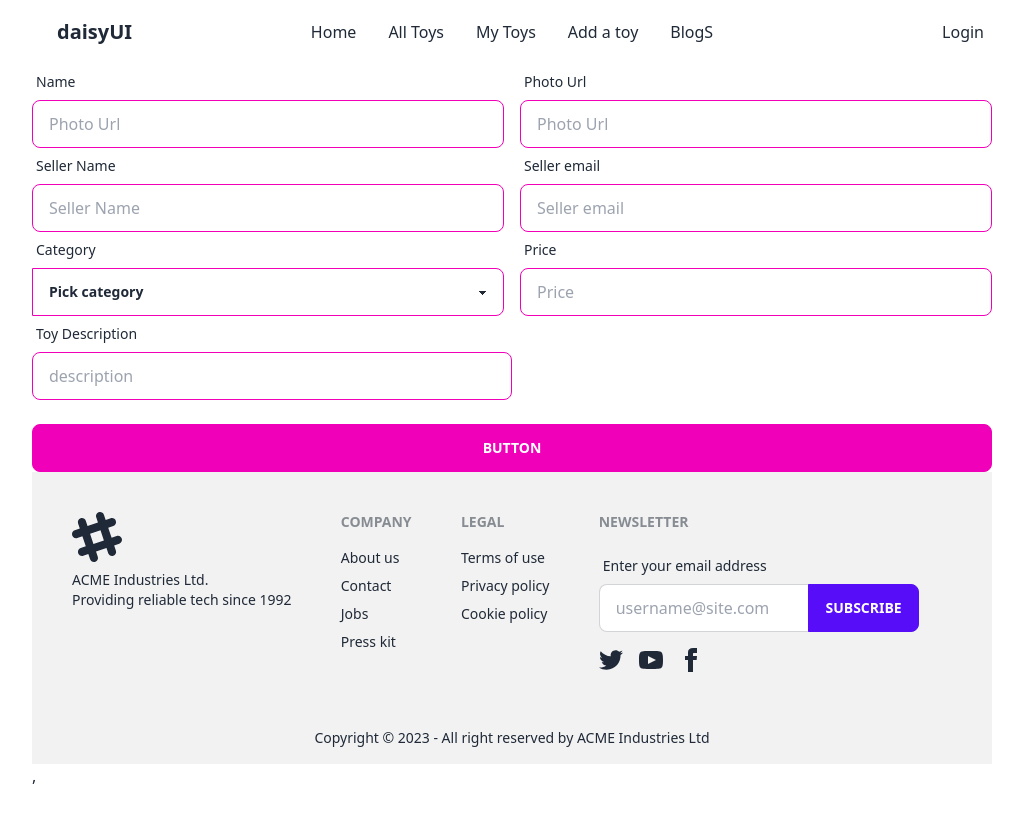
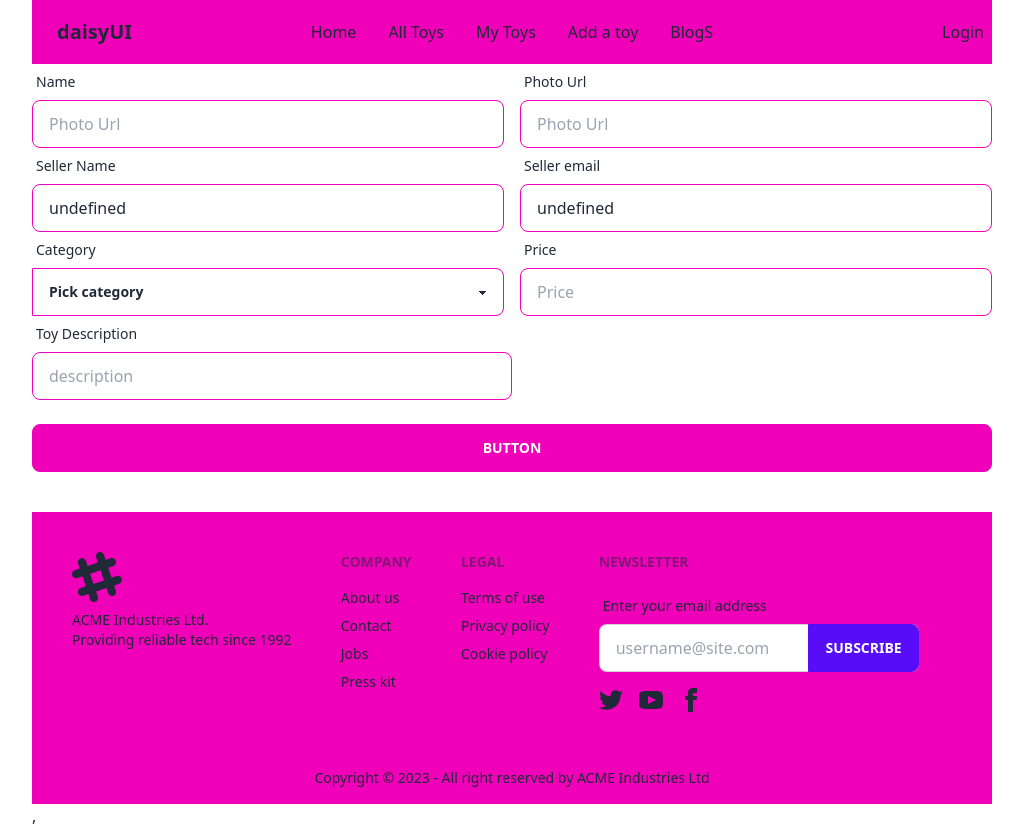
Before and after one commit to jewelislam360/toy-marketplace-client-side, a React (Vite) app: page /addatoy in a window 1280 px wide. Shown: the whole page, without its empty margins (128-1151 px from the left). Before the commit the page ends 800 px from the top, so only its background shows below. Built offline with nearby package versions, Linux system fonts and the light colour scheme; no server answers.

Commit message:
some update

```diff
--- a/src/Components/AddAToy/AddAToy.jsx
+++ b/src/Components/AddAToy/AddAToy.jsx
@@ -1,6 +1,9 @@
-import React from 'react';
+import React, { useContext } from 'react';
+import { AuthContext } from '../../Providers/AuthProvider';
 
 const AddAToy = () => {
+    const { user } = useContext(AuthContext);
+    console.log(user);
     return (
         <div>
             <form >
@@ -27,13 +30,13 @@ const AddAToy = () => {
                         <label className="label">
                             <span className="label-text">Seller Name</span>
                         </label>
-                        <input type="text" placeholder="Seller Name" className="input input-bordered input-secondary w-[100%]" />
+                        <input type="text" defaultValue={`${user?.displayName}`}  placeholder={`${user?.displayName}`} className="input input-bordered input-secondary w-[100%]" />
                     </div>
                     <div className="form-control w-[50%]">
                         <label className="label">
                             <span className="label-text">Seller email</span>
                         </label>
-                        <input type="email" placeholder="Seller email" className="input input-bordered input-secondary w-[100%]" />
+                        <input type="email" defaultValue={`${user?.email}`} placeholder={`${user?.email}`} className="input input-bordered input-secondary w-[100%]" />
                     </div>
                 </div>
                 <div className="form-control w-[50%]">
@@ -73,7 +76,7 @@ const AddAToy = () => {
                     <input type="area" placeholder="description" className="input input-bordered input-secondary w-[100%]" />
                 </div>
 
-                <button className="btn btn-secondary w-[100%]">Button</button>
+                <button className="btn btn-secondary w-[100%] mb-10">Button</button>
 
             </form>
         </div>
--- a/src/Components/Shared/Footer/Footer.jsx
+++ b/src/Components/Shared/Footer/Footer.jsx
@@ -4,7 +4,7 @@ const Footer = () => {
     return (
         <div>
 
-            <footer className="footer p-10 bg-base-200 text-base-content">
+            <footer className="footer p-10 bg-secondary text-base-content">
                 <div>
                     <svg width="50" height="50" viewBox="0 0 24 24" xmlns="http://www.w3.org/2000/svg" fillRule="evenodd" clipRule="evenodd" className="fill-current"><path d="M22.672 15.226l-2.432.811.841 2.515c.33 1.019-.209 2.127-1.23 2.456-1.15.325-2.148-.321-2.463-1.226l-.84-2.518-5.013 1.677.84 2.517c.391 1.203-.434 2.542-1.831 2.542-.88 0-1.601-.564-1.86-1.314l-.842-2.516-2.431.809c-1.135.328-2.145-.317-2.463-1.229-.329-1.018.211-2.127 1.231-2.456l2.432-.809-1.621-4.823-2.432.808c-1.355.384-2.558-.59-2.558-1.839 0-.817.509-1.582 1.327-1.846l2.433-.809-.842-2.515c-.33-1.02.211-2.129 1.232-2.458 1.02-.329 2.13.209 2.461 1.229l.842 2.515 5.011-1.677-.839-2.517c-.403-1.238.484-2.553 1.843-2.553.819 0 1.585.509 1.85 1.326l.841 2.517 2.431-.81c1.02-.33 2.131.211 2.461 1.229.332 1.018-.21 2.126-1.23 2.456l-2.433.809 1.622 4.823 2.433-.809c1.242-.401 2.557.484 2.557 1.838 0 .819-.51 1.583-1.328 1.847m-8.992-6.428l-5.01 1.675 1.619 4.828 5.011-1.674-1.62-4.829z"></path></svg>
                     <p>ACME Industries Ltd.<br />Providing reliable tech since 1992</p>
@@ -47,7 +47,7 @@ const Footer = () => {
 
 
             </footer>
-            <div className="footer footer-center p-4 bg-base-200 text-base-content">
+            <div className="footer footer-center p-4 bg-secondary text-base-content">
                 <p>Copyright © 2023 - All right reserved by ACME Industries Ltd</p>
             </div>
 
--- a/src/Components/Shared/NavBar/NavBar.jsx
+++ b/src/Components/Shared/NavBar/NavBar.jsx
@@ -39,7 +39,7 @@ const NavBar = () => {
     </>
     return (
         <div>
-            <div className="navbar bg-base-100">
+            <div className="navbar bg-secondary">
                 <div className="navbar-start">
                     <div className="dropdown">
                         <label tabIndex={0} className="btn btn-ghost lg:hidden">
```
